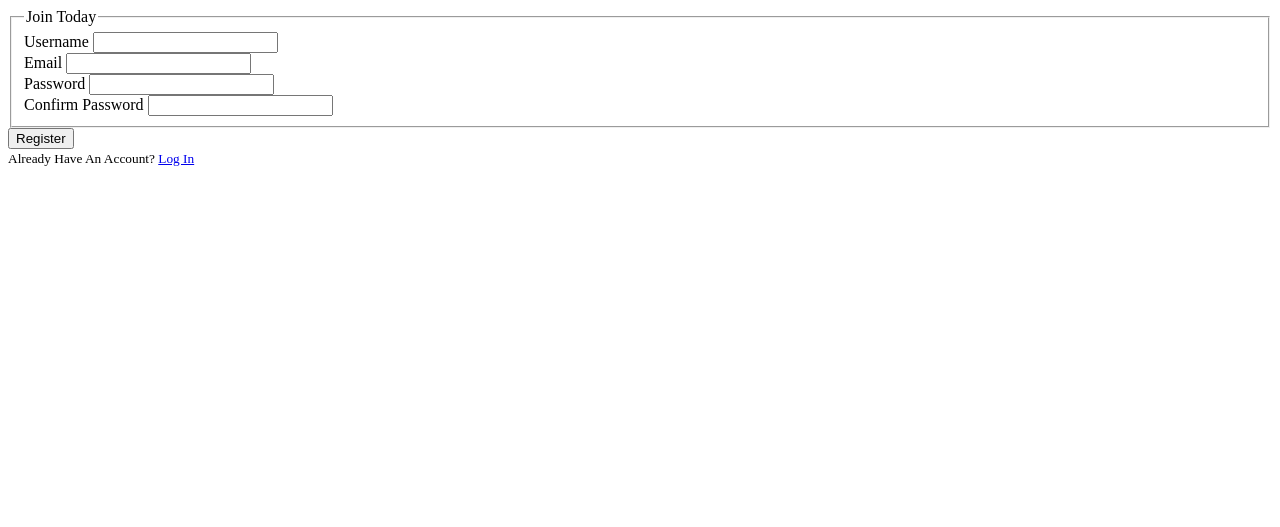
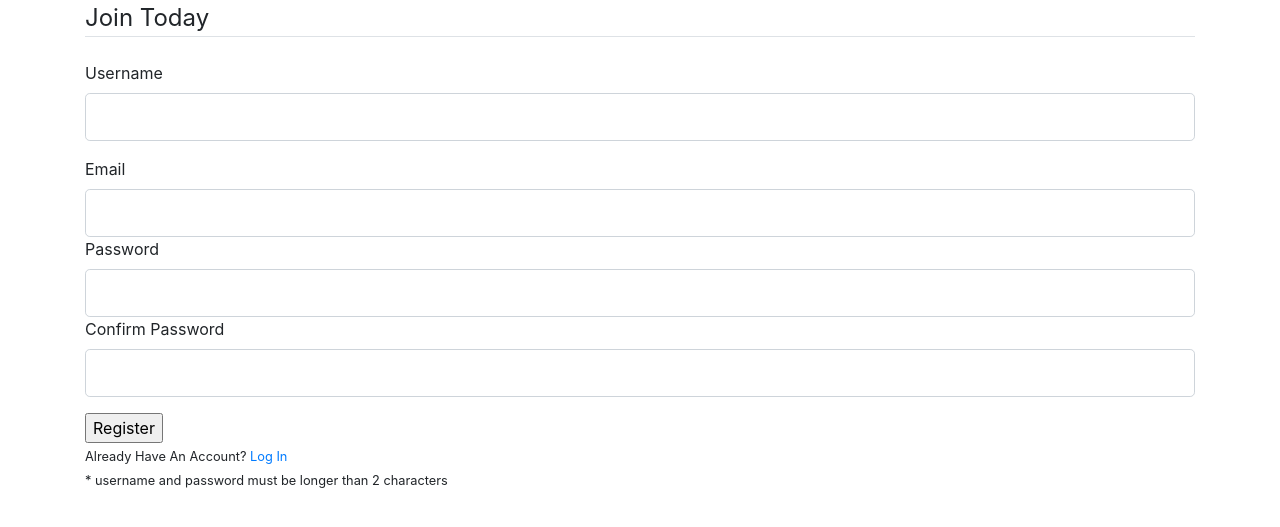
Before and after one commit to RadukuX/Artificial-Intelligence-Study, a Flask app: page /register in a window 1280 px wide. Shown: the top 527 px of the page. Run offline with Flask 2, Linux system fonts and the light colour scheme; some libraries are stand-ins or nearby versions.

Commit message:
register/login end to end

```diff
--- a/flaskai/__init__.py
+++ b/flaskai/__init__.py
@@ -9,5 +9,5 @@ app.config['SQLALCHEMY_DATABASE_URI'] = 'sqlite:///test.db'
 
 db = SQLAlchemy(app)
 
-from flaskai import routes
+from flaskai.controller import routes
 from flaskai import models
--- /dev/null
+++ b/flaskai/controller/routes.py
@@ -0,0 +1,50 @@
+from flask import render_template, flash, redirect, url_for
+from flaskai import app
+from flaskai.forms.LoginForm import LoginForm
+from flaskai.forms.RegistrationForm import RegistrationForm
+from flaskai.services.user_service import UserService
+
+posts = [
+    {
+        'team': 'Liverpool',
+        'goals': '30'
+    },
+
+    {
+        'team': 'Chelsea',
+        'goals': '28'
+    }
+]
+
+user_service = UserService()
+
+
+@app.route('/home')
+def home():
+    return render_template('home.html', posts=posts)
+
+
+@app.route('/register', methods=['GET', 'POST'])
+def register():
+    form = RegistrationForm()
+    if form.validate_on_submit():
+        user_service.register_user(form.username, form.email, form.password)
+        flash(f'Account created for {form.username.data}!', 'success')
+        return redirect(url_for('home'))
+    return render_template('register.html', title='Register', form=form)
+
+
+@app.route('/', methods=['GET', 'POST'])
+@app.route('/login', methods=['GET', 'POST'])
+def login():
+    form = LoginForm()
+    if form.validate_on_submit():
+        print(form.email.data)
+        print(form.password.data)
+        print(user_service.login_user(str(form.email.data), str(form.password.data)))
+        if user_service.login_user(form.email.data, form.password.data) is True:
+            flash(f'Hello!', 'success')
+            return redirect(url_for('home'))
+        else:
+            flash(f'Login Unsuccessful. Please try again!', 'danger')
+    return render_template('login.html', title='Register', form=form)
--- a/flaskai/repository/db_connection.py
+++ b/flaskai/repository/db_connection.py
@@ -3,6 +3,7 @@ from sqlite3 import Error
 
 
 class DbConnection:
+    database = r'D:\Artificial Intelligence Study\flaskai\test.db'
 
     def create_connection(self, db_file):
         conn = None
--- a/flaskai/routes.py
+++ /dev/null
@@ -1,34 +0,0 @@
-from flask import render_template
-from flaskai import app
-from flaskai.forms.LoginForm import LoginForm
-from flaskai.forms.RegistrationForm import RegistrationForm
-
-posts = [
-    {
-        'team': 'Liverpool',
-        'goals': '30'
-    },
-
-    {
-        'team': 'Chelsea',
-        'goals': '28'
-    }
-]
-
-
-@app.route('/')
-@app.route('/home')
-def home():
-    return render_template('home.html', posts=posts)
-
-
-@app.route('/register')
-def register():
-    form = RegistrationForm()
-    return render_template('register.html', title='Register', form=form)
-
-
-@app.route('/login')
-def login():
-    form = LoginForm()
-    return render_template('login.html', title='Register', form=form)
--- a/flaskai/templates/home.html
+++ b/flaskai/templates/home.html
@@ -1,6 +1,7 @@
 {% extends "layout.html" %}
 
 {% block content %}
+
     <h1>Home Page</h1>
     The best site that ever existed
 
--- a/flaskai/templates/layout.html
+++ b/flaskai/templates/layout.html
@@ -2,9 +2,31 @@
 <html lang="en">
 <head>
     <meta charset="UTF-8">
+    <meta name="viewport" content="width=device-width, initial-scale=1, shrink-to-fit=no">
+
+    <link rel="stylesheet" href="https://stackpath.bootstrapcdn.com/bootstrap/4.3.1/css/bootstrap.min.css" integrity="sha384-ggOyR0iXCbMQv3Xipma34MD+dH/1fQ784/j6cY/iJTQUOhcWr7x9JvoRxT2MZw1T" crossorigin="anonymous">
     <title></title>
 </head>
 <body>
-    {% block content %}{% endblock %}
+
+    {% with messages = get_flashed_messages(with_categories=true) %}
+        {% if messages %}
+            {% for category, message in messages %}
+                <div>
+                    {{ message }}
+                </div>
+            {% endfor %}
+        {% endif %}
+    {% endwith %}
+
+    <div class="container">
+        {% block content %}{% endblock %}
+    </div>
+
+
+    <script src="https://code.jquery.com/jquery-3.3.1.slim.min.js" integrity="sha384-q8i/X+965DzO0rT7abK41JStQIAqVgRVzpbzo5smXKp4YfRvH+8abtTE1Pi6jizo" crossorigin="anonymous"></script>
+    <script src="https://cdnjs.cloudflare.com/ajax/libs/popper.js/1.14.7/umd/popper.min.js" integrity="sha384-UO2eT0CpHqdSJQ6hJty5KVphtPhzWj9WO1clHTMGa3JDZwrnQq4sF86dIHNDz0W1" crossorigin="anonymous"></script>
+    <script src="https://stackpath.bootstrapcdn.com/bootstrap/4.3.1/js/bootstrap.min.js" integrity="sha384-JjSmVgyd0p3pXB1rRibZUAYoIIy6OrQ6VrjIEaFf/nJGzIxFDsf4x0xIM+B07jRM" crossorigin="anonymous"></script>
+
 </body>
 </html>
--- a/flaskai/templates/register.html
+++ b/flaskai/templates/register.html
@@ -2,27 +2,63 @@
 
 {% block content %}
 
-    <div>
+    <div class="content-section">
         <form method="POST" action="">
             <!-- ADD IN FOR PROTECTION -->
             {{ form.hidden_tag() }}
-            <fieldset>
-                <legend>Join Today</legend>
-                <div>
-                    {{ form.username.label }}
-                    {{ form.username }}
+            <fieldset class="form-group">
+                <legend class="border-bottom mb-4">Join Today</legend>
+                <div class="form-group">
+                    {{ form.username.label(class="form-control-label") }}
+                        {% if form.username.errors %}
+                            {{ form.username(class="form-control form-control-lg is-invalid") }}
+                            <div class="invalid-feedback">
+                                {% for errors in form.username.errors %}
+                                    <span>{{ error }}</span>
+                                {% endfor %}
+                            </div>
+                        {% else %}
+                            {{ form.username(class="form-control form-control-lg") }}
+                        {% endif %}
                 </div>
                 <div>
-                    {{ form.email.label }}
-                    {{ form.email }}
+                    {{ form.email.label(class="form-control-label") }}
+                    {% if form.email.errors %}
+                            {{ form.email(class="form-control form-control-lg is-invalid") }}
+                            <div class="invalid-feedback">
+                                {% for errors in form.email.errors %}
+                                    <span>{{ error }}</span>
+                                {% endfor %}
+                            </div>
+                        {% else %}
+                            {{ form.email(class="form-control form-control-lg") }}
+                        {% endif %}
                 </div>
                 <div>
-                    {{ form.password.label }}
-                    {{ form.password }}
+                    {{ form.password.label(class="form-control-label") }}
+                    {% if form.password.errors %}
+                            {{ form.password(class="form-control form-control-lg is-invalid") }}
+                            <div class="invalid-feedback">
+                                {% for errors in form.password.errors %}
+                                    <span>{{ error }}</span>
+                                {% endfor %}
+                            </div>
+                        {% else %}
+                            {{ form.password(class="form-control form-control-lg") }}
+                        {% endif %}
                 </div>
                 <div>
-                    {{ form.confirm_password.label }}
-                    {{ form.confirm_password }}
+                    {{ form.confirm_password.label(class="form-control-label") }}
+                    {% if form.confirm_password.errors %}
+                            {{ form.confirm_password(class="form-control form-control-lg is-invalid") }}
+                            <div class="invalid-feedback">
+                                {% for errors in form.confirm_password.errors %}
+                                    <span>{{ error }}</span>
+                                {% endfor %}
+                            </div>
+                        {% else %}
+                            {{ form.confirm_password(class="form-control form-control-lg") }}
+                        {% endif %}
                 </div>
             </fieldset>
             <div>
@@ -36,4 +72,7 @@
             <a href="{{ url_for('login') }}"> Log In </a>
         </small>
     </div>
+    <div>
+        <small> * username and password must be longer than 2 characters</small>
+    </div>
 {% endblock content %}
```
Also changed, not shown: flaskai/repository/repository.py (+4 -13 lines), flaskai/repository/user_repository.py (added, +22 -0 lines), flaskai/services/user_service.py (added, +12 -0 lines), flaskai/templates/login.html (+54 -2 lines), flaskai/controller/__init__.py (added), flaskai/services/__init__.py (added), flaskai/test.db.
